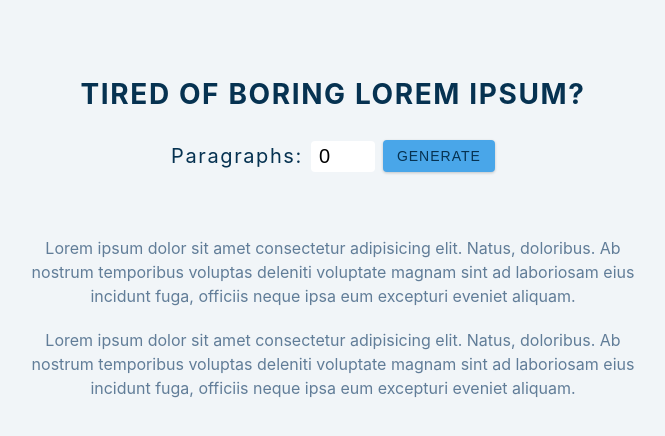
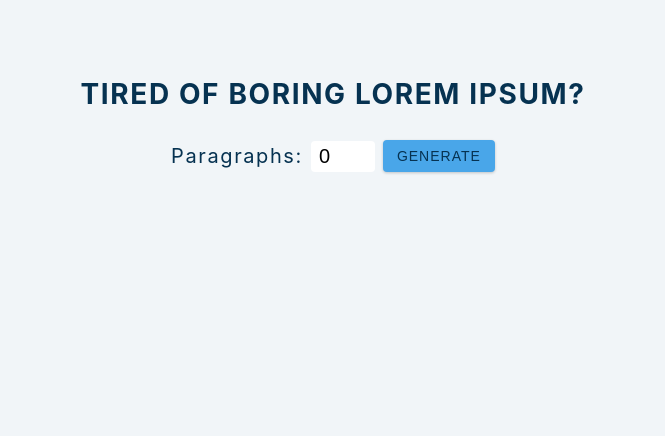
Before and after one commit to o0p/loremipsum-generator, a React (Create React App) app: page / in a window 1280 px wide. Shown: the top 436 px of the page, without its empty margins (307-972 px from the left). Built offline with nearby package versions, Linux system fonts and the light colour scheme.

Commit message:
Add item iterations for lorem-text

```diff
--- a/src/App.js
+++ b/src/App.js
@@ -6,7 +6,7 @@ function App() {
 
   const handleSubmit = (e) => {
     e.preventDefault();
-    console.log('hello world');
+    setText(data);
   };
   return (
     <section className="section-center">
@@ -25,18 +25,9 @@ function App() {
         </button>
       </form>
       <article className="lorem-text">
-        <p>
-          Lorem ipsum dolor sit amet consectetur adipisicing elit. Natus,
-          doloribus. Ab nostrum temporibus voluptas deleniti voluptate magnam
-          sint ad laboriosam eius incidunt fuga, officiis neque ipsa eum
-          excepturi eveniet aliquam.
-        </p>
-        <p>
-          Lorem ipsum dolor sit amet consectetur adipisicing elit. Natus,
-          doloribus. Ab nostrum temporibus voluptas deleniti voluptate magnam
-          sint ad laboriosam eius incidunt fuga, officiis neque ipsa eum
-          excepturi eveniet aliquam.
-        </p>
+        {text.map((item, index) => {
+          return <p key={index}>{item}</p>;
+        })}
       </article>
     </section>
   );
```
